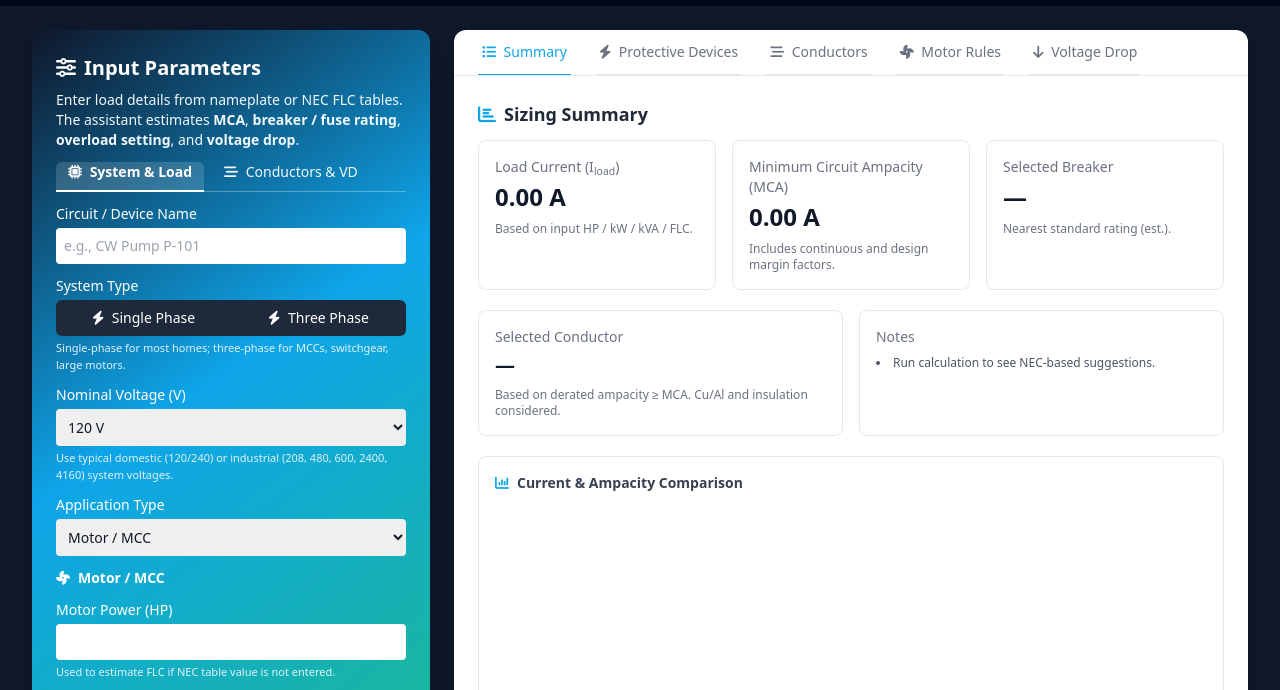
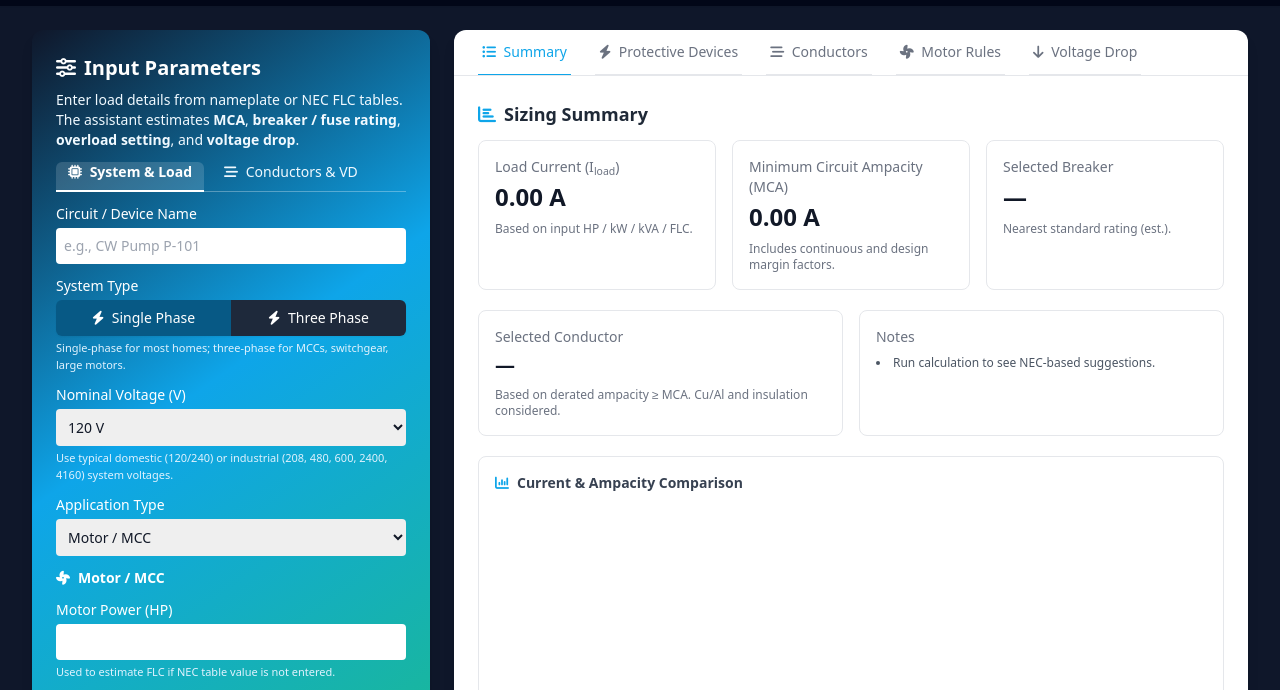
Before and after one commit to yawmanu17/sizing, a plain HTML site: page index.html in a window 1280 px wide. Shown: the part 70-760 px from the top of the page. Drawn offline with nearby package versions, Linux system fonts and the light colour scheme.

Commit message:
Update index.html

```diff
--- a/index.html
+++ b/index.html
@@ -123,7 +123,7 @@
               <label class="block text-xs sm:text-sm font-medium mb-1">System Type</label>
               <div class="flex rounded-md shadow-sm overflow-hidden text-xs sm:text-sm">
                 <button id="btn-single"
-                        class="flex-1 py-2 px-3 bg-slate-800 hover:bg-sky-700">
+                        class="flex-1 py-2 px-3 bg-sky-800 hover:bg-sky-700">
                   <i class="fas fa-bolt mr-1"></i> Single Phase
                 </button>
                 <button id="btn-three"
```
